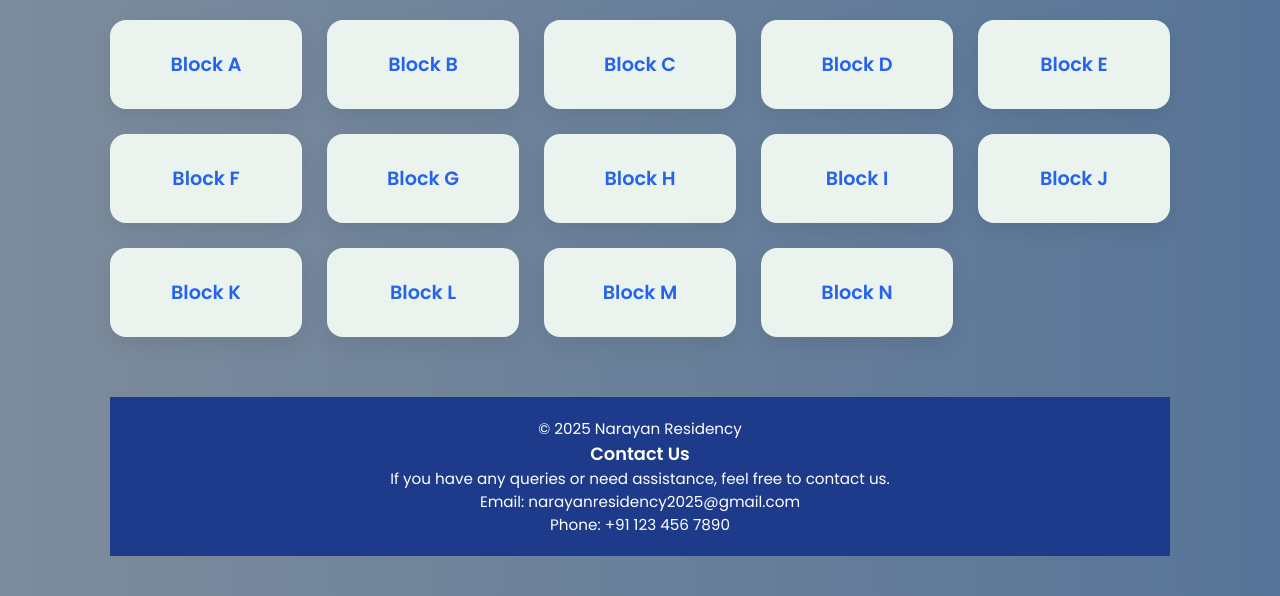
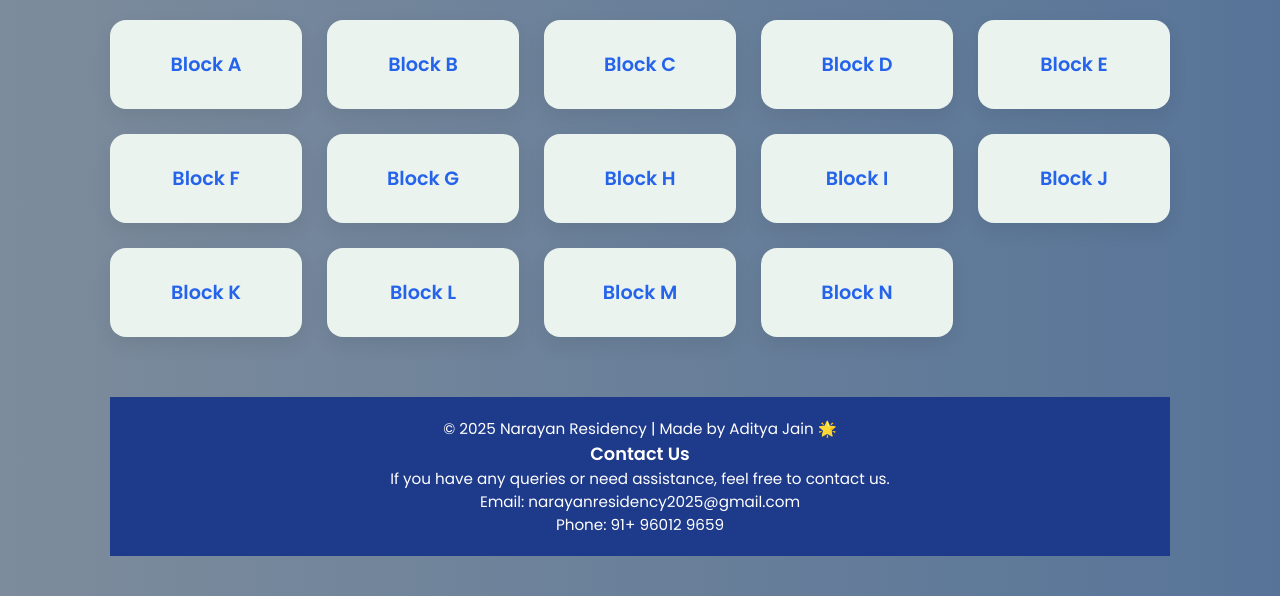
Before and after one commit to AmanSingh078/Narayan-Residency-Society, a plain HTML site: page index.html in a window 1280 px wide. Shown: the part 558-1154 px from the top of the page. Drawn offline with Linux system fonts and the light colour scheme.

Commit message:
Add files via upload

```diff
--- a/index.html
+++ b/index.html
@@ -155,11 +155,11 @@
 
 
   <footer>
-    &copy; 2025 Narayan Residency
+    &copy; 2025 Narayan Residency | Made by Aditya Jain 🌟
     <h3>Contact Us</h3>
     <p>If you have any queries or need assistance, feel free to contact us.</p>
     <p>Email:  narayanresidency2025@gmail.com </p>
-    <p>Phone: +91 123 456 7890</p>
+    <p>Phone: 91+ 96012 9659 </p>
   </footer>
 
 </body>
```
